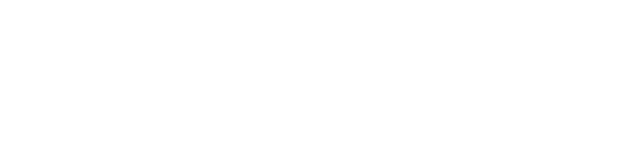
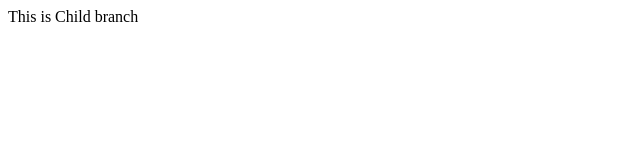
Before and after one commit to ntshashikumar/shashi-kumar, a plain HTML site: page index.html in a window 1280 px wide. Shown: the whole page, without its empty margins (0-640 px from the left). Drawn offline with Linux system fonts and the light colour scheme.

Commit message:
Child changes

```diff
--- a/index.html
+++ b/index.html
@@ -4,7 +4,7 @@
     </head>
     <body>
         <div class="container">
-
+            This is Child branch
         </div>
     </body>
 </html>
```
